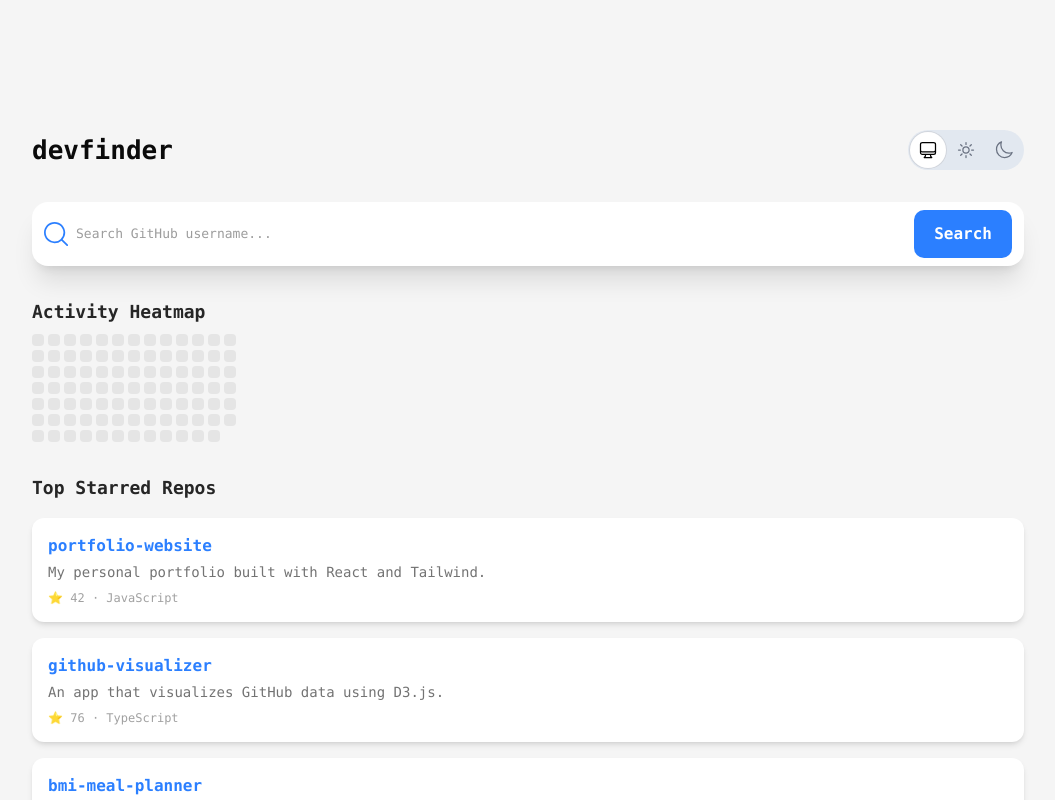
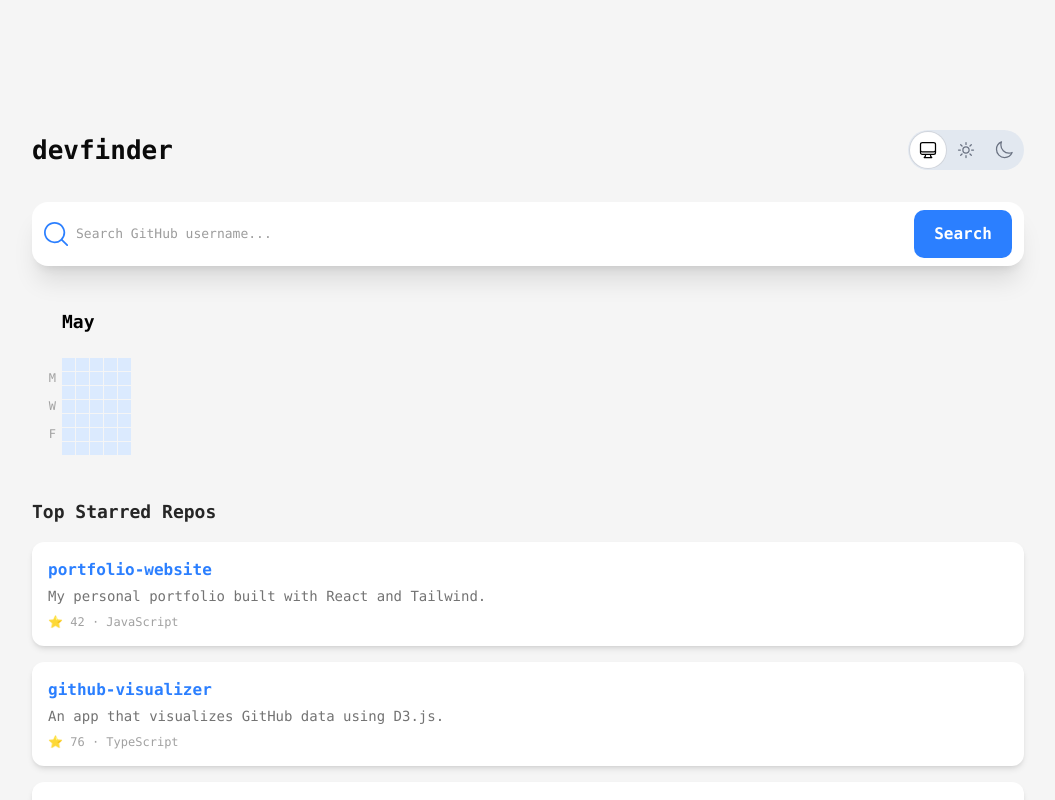
Before and after one commit to ubcyukiny/GitHub-User-Search-App, a React (Vite) app: page / in a window 1280 px wide. Shown: the top 800 px of the page, without its empty margins (112-1167 px from the left). Built offline with nearby package versions, Linux system fonts and the light colour scheme; no server answers.

Commit message:
Added dynamic heatmap

```diff
--- a/src/components/D3/ActivityHeatmap.jsx
+++ b/src/components/D3/ActivityHeatmap.jsx
@@ -1,60 +1,109 @@
-import { useMemo } from "react";
-import { eachDayOfInterval, format, subMonths } from "date-fns";
-import clsx from "clsx";
-
-function generateDateGrid(monthsBack = 3) {
-  const start = subMonths(new Date(), monthsBack);
-  const end = new Date();
-
-  // Fill from Sunday to Saturday per week, GitHub style
-  const days = eachDayOfInterval({ start, end });
-  return days;
-}
-
-function countEventsByDate(events) {
-  const map = new Map();
-
-  for (const e of events) {
-    const day = format(new Date(e.created_at), "yyyy-MM-dd");
-    map.set(day, (map.get(day) || 0) + 1);
-  }
-
-  return map;
-}
+import { useEffect, useRef } from "react";
+import * as d3 from "d3";
 
 function ActivityHeatmap({ events }) {
-  const days = useMemo(() => generateDateGrid(3), []);
-  const counts = useMemo(() => countEventsByDate(events), [events]);
+  const ref = useRef();
 
-  const colorScale = (count) => {
-    if (!count) return "bg-neutral-200";
-    if (count < 2) return "bg-green-100";
-    if (count < 4) return "bg-green-300";
-    if (count < 6) return "bg-green-500";
-    return "bg-green-700";
-  };
+  useEffect(() => {
+    const isDark = document.documentElement.classList.contains("dark");
+    const margin = { top: 60, right: 10, bottom: 10, left: 30 };
+    const cellSize = 14;
+    const today = new Date();
+    const startDate = d3.timeSunday.floor(d3.timeMonth.offset(today, -1));
+    const endDate = d3.timeSunday.ceil(today);
+    const allDays = d3.timeDays(startDate, endDate);
+    const weeks = d3.groups(allDays, (d) => d3.timeWeek.count(startDate, d));
+    const numWeeks = weeks.length;
+    const width = numWeeks * cellSize + margin.left + margin.right;
+    const height = 7 * cellSize + margin.top + margin.bottom;
 
-  return (
-    <div className="flex flex-col gap-2">
-      <h2 className="text-lg font-semibold text-neutral-800 dark:text-white">
-        Activity Heatmap
-      </h2>
-      <div className="grid auto-cols-max grid-flow-col grid-rows-7 gap-[4px]">
-        {days.map((date, idx) => {
-          const key = format(date, "yyyy-MM-dd");
-          const count = counts.get(key) || 0;
+    const svg = d3
+      .select(ref.current)
+      .html("")
+      .append("svg")
+      .attr("width", width)
+      .attr("height", height);
 
-          return (
-            <div
-              key={idx}
-              title={`${key}: ${count} events`}
-              className={clsx("h-3 w-3 rounded-sm", colorScale(count))}
-            />
-          );
-        })}
-      </div>
-    </div>
-  );
+    const g = svg
+      .append("g")
+      .attr("transform", `translate(${margin.left},${margin.top})`);
+
+    svg
+      .append("text")
+      .attr("x", margin.left)
+      .attr("y", 30)
+      .attr("font-size", 18)
+      .attr("font-weight", "bold")
+      .attr("fill", isDark ? "#ffffff" : "#000000")
+      .text(d3.timeFormat("%B")(today));
+
+    const parseDate = d3.timeFormat("%Y-%m-%d");
+    const counts = d3.rollup(
+      events,
+      (v) => v.length,
+      (d) => parseDate(new Date(d.created_at)),
+    );
+
+    const maxCount = d3.max(counts.values());
+    const color = d3
+      .scaleLinear()
+      .domain([0, maxCount || 1]) // avoid NaN if no data
+      .range(
+        isDark
+          ? ["#1e3a8a", "#60a5fa"] // dark blue to light blue
+          : ["#dbeafe", "#3b82f6"], // light blue to blue
+      )
+      .interpolate(d3.interpolateLab); // smooth color transition
+
+    const tooltip = d3
+      .select(ref.current)
+      .append("div")
+      .attr("class", "tooltip")
+      .style("position", "absolute")
+      .style("background", isDark ? "#1f2937" : "white")
+      .style("color", isDark ? "white" : "black")
+      .style("padding", "6px 10px")
+      .style("border", "1px solid #ccc")
+      .style("border-radius", "5px")
+      .style("pointer-events", "none")
+      .style("opacity", 0);
+
+    const yLabels = ["", "M", "", "W", "", "F", ""];
+    g.selectAll("text.day")
+      .data(yLabels)
+      .join("text")
+      .attr("x", -6)
+      .attr("y", (_, i) => i * cellSize + cellSize / 1.4)
+      .attr("text-anchor", "end")
+      .attr("class", "text-xs fill-neutral-400 dark:fill-neutral-300")
+      .text((d) => d);
+
+    g.selectAll("g.week")
+      .data(weeks)
+      .join("g")
+      .attr("transform", ([, days], i) => `translate(${i * cellSize},0)`)
+      .selectAll("rect")
+      .data(([, days]) => days)
+      .join("rect")
+      .attr("width", cellSize - 1)
+      .attr("height", cellSize - 1)
+      .attr("y", (d) => d.getDay() * cellSize)
+      .attr("fill", (d) => {
+        const key = parseDate(d);
+        return color(counts.get(key) || 0);
+      })
+      .on("mouseover", function (event, d) {
+        const key = parseDate(d);
+        tooltip
+          .style("opacity", 1)
+          .html(`${key}: ${counts.get(key) || 0} events`)
+          .style("left", event.pageX + 12 + "px")
+          .style("top", event.pageY - 20 + "px");
+      })
+      .on("mouseout", () => tooltip.style("opacity", 0));
+  }, [events]);
+
+  return <div ref={ref} />;
 }
 
 export default ActivityHeatmap;
--- a/src/data/dummyData.js
+++ b/src/data/dummyData.js
@@ -89,54 +89,14 @@ export const dummyTopRepos = [
 ];
 
 export const dummyEvents = [
-  {
-    type: "PushEvent",
-    repo: { name: "user/repo-1" },
-    created_at: "2024-06-01T12:00:00Z",
-  },
-  {
-    type: "IssuesEvent",
-    repo: { name: "user/repo-2" },
-    created_at: "2024-06-02T08:45:00Z",
-  },
-  {
-    type: "PullRequestEvent",
-    repo: { name: "user/repo-3" },
-    created_at: "2024-06-03T15:20:00Z",
-  },
-  {
-    type: "PushEvent",
-    repo: { name: "user/repo-1" },
-    created_at: "2024-06-03T18:30:00Z",
-  },
-  {
-    type: "WatchEvent",
-    repo: { name: "user/repo-4" },
-    created_at: "2024-06-04T11:00:00Z",
-  },
-  {
-    type: "PushEvent",
-    repo: { name: "user/repo-1" },
-    created_at: "2024-06-05T17:10:00Z",
-  },
-  {
-    type: "ForkEvent",
-    repo: { name: "user/repo-2" },
-    created_at: "2024-06-06T19:00:00Z",
-  },
-  {
-    type: "PushEvent",
-    repo: { name: "user/repo-1" },
-    created_at: "2024-06-07T10:15:00Z",
-  },
-  {
-    type: "PullRequestEvent",
-    repo: { name: "user/repo-3" },
-    created_at: "2024-06-07T13:45:00Z",
-  },
-  {
-    type: "PushEvent",
-    repo: { name: "user/repo-1" },
-    created_at: "2024-06-08T14:00:00Z",
-  },
+  { type: "PushEvent", created_at: "2024-06-01T12:00:00Z" },
+  { type: "IssuesEvent", created_at: "2024-06-02T08:45:00Z" },
+  { type: "PullRequestEvent", created_at: "2024-06-03T15:20:00Z" },
+  { type: "PushEvent", created_at: "2024-06-03T18:30:00Z" },
+  { type: "WatchEvent", created_at: "2024-06-04T11:00:00Z" },
+  { type: "PushEvent", created_at: "2024-06-05T17:10:00Z" },
+  { type: "ForkEvent", created_at: "2024-06-06T19:00:00Z" },
+  { type: "PushEvent", created_at: "2024-06-07T10:15:00Z" },
+  { type: "PullRequestEvent", created_at: "2024-06-07T13:45:00Z" },
+  { type: "PushEvent", created_at: "2024-06-08T14:00:00Z" },
 ];
```
